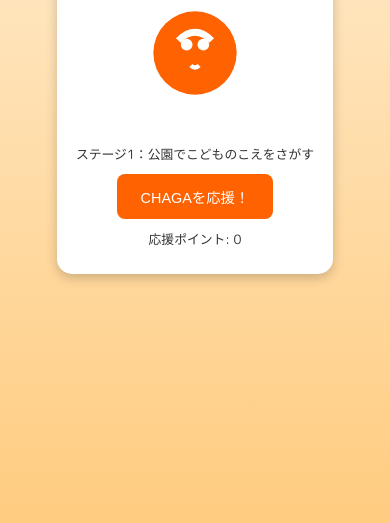
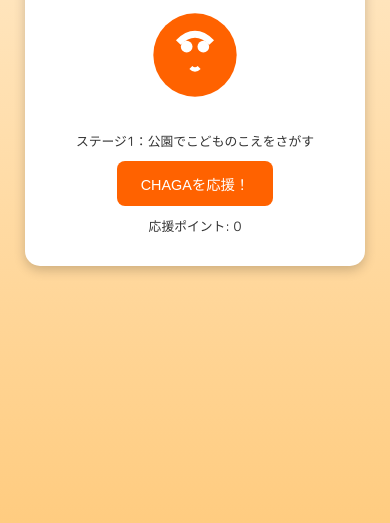
Before and after one commit to CVWJAPAN/cvw-tic, a plain HTML site: page index.html in a window 390 px wide. Shown: the part 321-844 px from the top of the page. Drawn offline with Linux system fonts and the light colour scheme.

Commit message:
index.html

```diff
--- a/index.html
+++ b/index.html
@@ -21,7 +21,8 @@
       background: #fff;
       border-radius: 15px;
       box-shadow: 0 4px 12px rgba(0,0,0,0.2);
-      max-width: 400px;
+      max-width: 90%;
+      width: 300px;
       position: relative;
     }
     h2 {
@@ -30,7 +31,7 @@
       margin: 0 0 10px;
     }
     #chaga-image {
-      width: 150px;
+      width: 120px;
       position: relative;
       transition: transform 0.3s;
     }
@@ -51,7 +52,7 @@
       100% { opacity: 0; transform: scale(0.5); }
     }
     button {
-      padding: 12px 24px;
+      padding: 15px 30px;
       background: #ff6200;
       color: white;
       border: none;
@@ -77,15 +78,10 @@
       50% { transform: rotate(15deg) scale(1.2); }
       100% { transform: rotate(0deg) scale(1); }
     }
-    @media (max-width: 600px) {
-      .campaign-box { max-width: 90%; padding: 15px; }
+    @media (max-width: 400px) {
       h2 { font-size: 1.2em; }
-      #chaga-image { width: 120px; }
-      button { font-size: 0.9em; }
-    }
-    @media (max-width: 400px) {
-      h2 { font-size: 1em; }
       #chaga-image { width: 100px; }
+      button { padding: 12px 24px; font-size: 0.9em; }
       #cheer-message, #cheer-count, #stage-info { font-size: 0.8em; }
     }
   </style>
@@ -93,7 +89,7 @@
 <body>
   <div class="campaign-box">
     <h2>CHAGAとこどものこえを守ろう！</h2>
-    <svg id="chaga-image" width="150" height="150" viewBox="0 0 120 120">
+    <svg id="chaga-image" width="120" height="120" viewBox="0 0 120 120">
       <circle cx="60" cy="60" r="50" fill="#ff6200"/>
       <path d="M40 45 Q60 25 80 45" stroke="#fff" stroke-width="8" fill="none"/>
       <circle cx="50" cy="50" r="7" fill="#fff"/>
```
